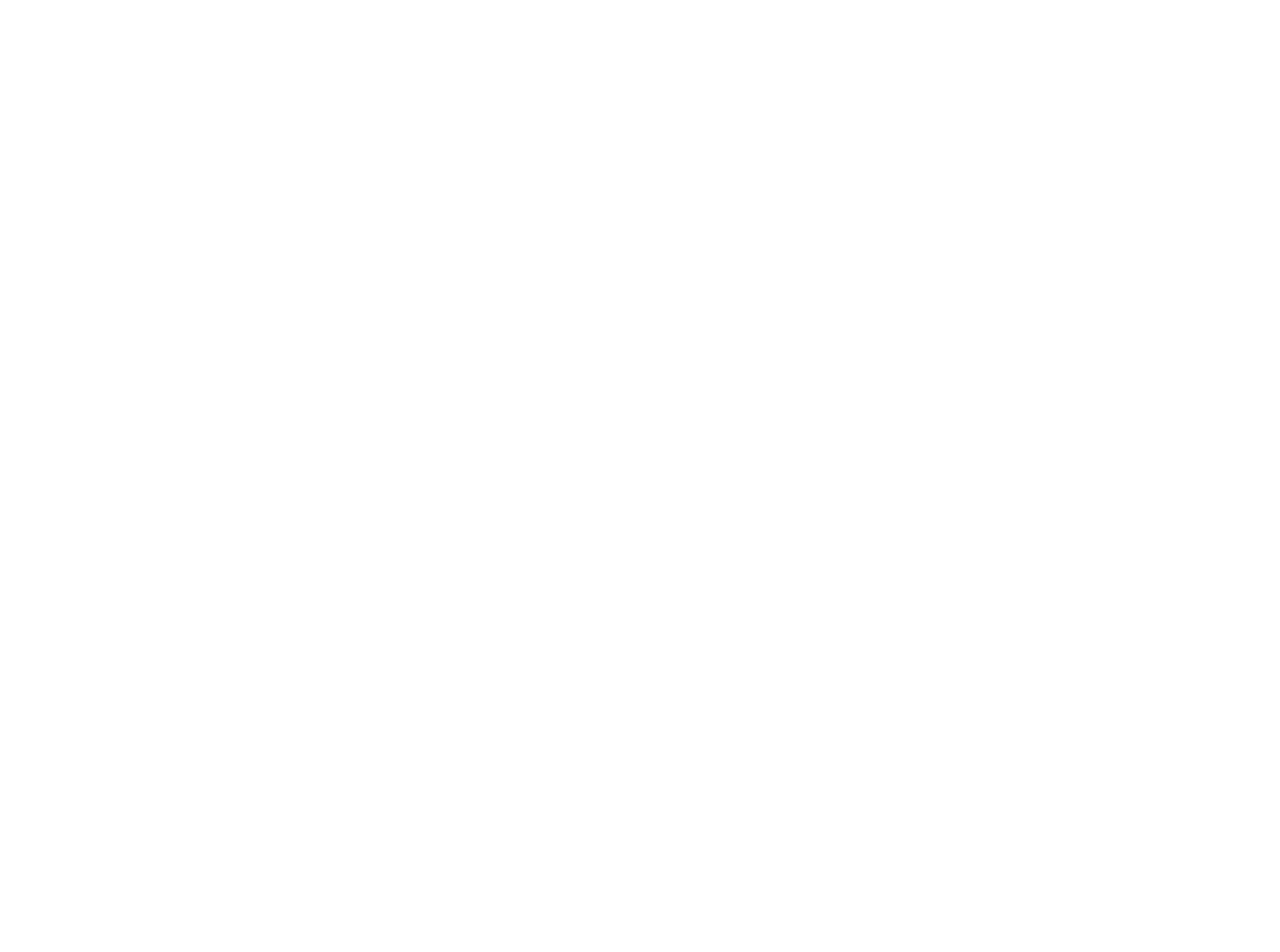
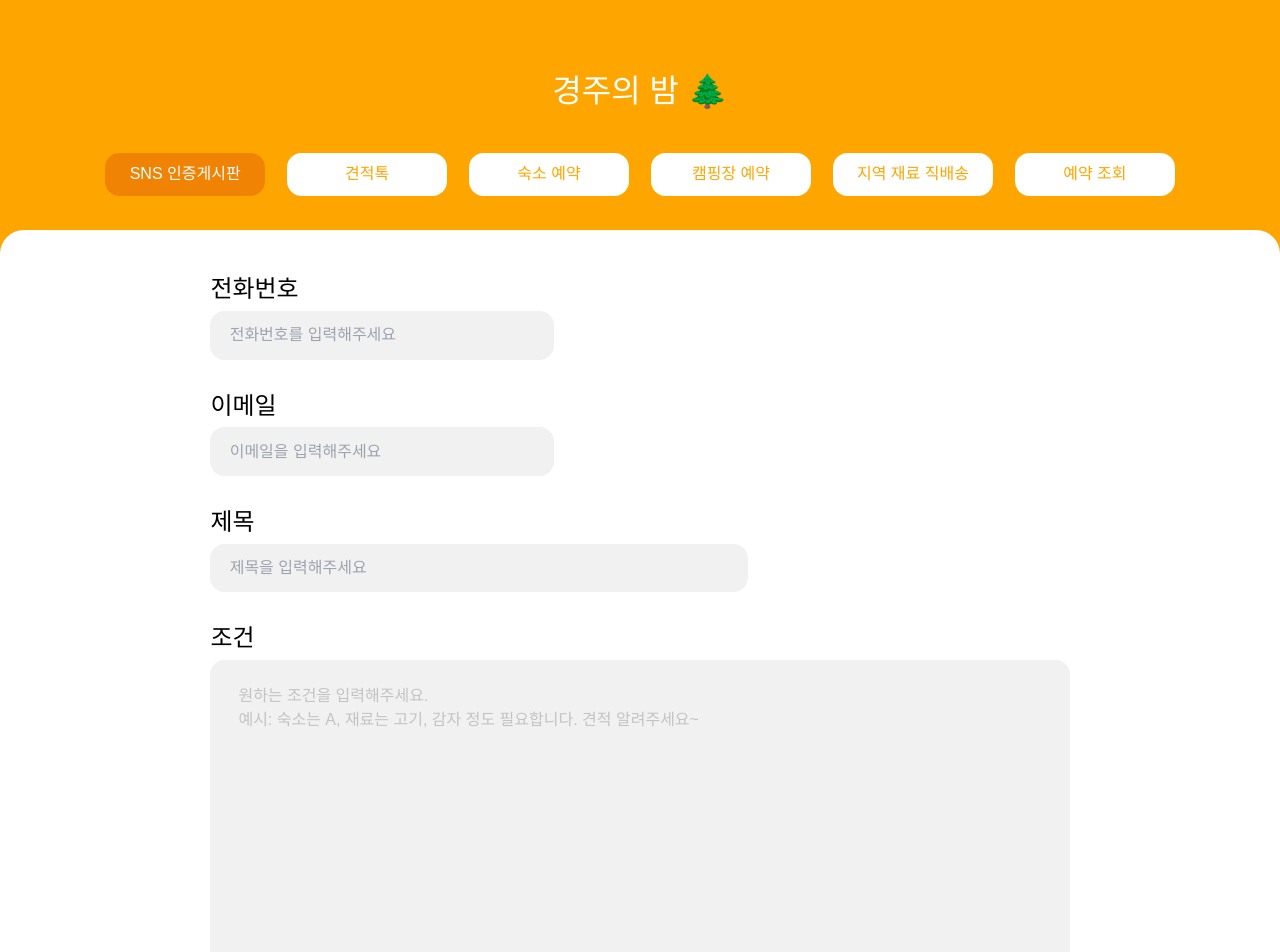
Before and after one commit to mjgwon24/tour-recommend-front, a Next.js app: page /quoteTalk in a window 1280 px wide. Shown: the top 952 px of the page. Before the commit the page ends 800 px from the top, so only its background shows below. Built offline with nearby package versions, Linux system fonts and the light colour scheme; a web font is replaced by a local one.

Commit message:
feat: quoteTalk페이지 UI 구현

```diff
--- a/pages/quoteTalk/index.jsx
+++ b/pages/quoteTalk/index.jsx
@@ -1,6 +1,95 @@
+import {useRouter} from 'next/router';
+import { RiImageAddLine } from "@react-icons/all-files/ri/RiImageAddLine"
+import { TiDelete } from "@react-icons/all-files/ti/TiDelete";
+import {useState,useRef,React} from 'react';
+
 export default function quoteTalkPage() {
+
+    const [certMode, setCertMode] = useState("room");
+    const [placeholder, setPlaceholder] = useState(true);
+    const [text,setText] = useState("");
+    const inputRef = useRef(null);
+    const router = useRouter();
+
+    const [files, setFiles] = useState([]);
+
+    const handleTextarea = (e)=>{
+        setPlaceholder(false);
+        inputRef.current.focus();
+    }
+    const handleFileChange = (event) => {
+        const selectedFiles = Array.from(event.target.files);
+        setFiles(selectedFiles);
+    };
+
     return (
-        <>
-        </>
+        <div className="flex flex-col bg-[#FFA500]">
+        {/* 상단 메뉴 */}
+            <div className="flex flex-col items-center">
+                <h1 className="text-[2rem] weight-700 text-[white] pt-[4.15625rem]">경주의 밤 🌲</h1>
+                <div className="flex gap-[1.371875rem] pt-[2.401875rem] pb-[2.1575rem] weight-700 text-[#FFA500]">
+                    <button
+                        className="rounded-[0.914375rem] weight-700 w-[10rem] py-[0.595rem] bg-[#F18304] text-[white]"
+                        onClick={() => router.push('/accommodateReservation')}>SNS 인증게시판
+                    </button>
+
+                    <button
+                        className="rounded-[0.914375rem] weight-700 bg-[white] w-[10rem] py-[0.595rem] hover:bg-[#F18304] hover:text-[white]"
+                        onClick={() => router.push('/quoteTalkList')}>견적톡
+                    </button>
+                    <button
+                        className="rounded-[0.914375rem] weight-700 bg-[white] w-[10rem] py-[0.595rem] hover:bg-[#F18304] hover:text-[white]"
+                        onClick={() => router.push('/certificationBoardList')}>숙소 예약
+                    </button>
+                    <button
+                        className="rounded-[0.914375rem] weight-700 bg-[white] w-[10rem] py-[0.595rem] hover:bg-[#F18304] hover:text-[white]"
+                        onClick={() => router.push('/campingReservation')}>캠핑장 예약
+                    </button>
+                    <button
+                        className="rounded-[0.914375rem] weight-700 bg-[white] w-[10rem] py-[0.595rem] hover:bg-[#F18304] hover:text-[white]"
+                        onClick={() => router.push('/ingredientsDelivery')}>지역 재료 직배송
+                    </button>
+                    <button
+                        className="rounded-[0.914375rem] weight-700 bg-[white] w-[10rem] py-[0.595rem] hover:bg-[#F18304] hover:text-[white]"
+                        onClick={() => router.push('/reservationAuth')}>예약 조회
+                    </button>
+                </div>
+            </div>
+            <div className="rounded-t-3xl flex flex-col items-center w-full min-h-screen pt-[2.539375rem] bg-white px-1.5">
+                <div className="flex flex-col gap-7 max-w-[860px]">
+                    <div className="flex flex-col">
+                        <label className="text-[1.49625rem] weight-700 pb-1">전화번호</label>
+                        <input type="text" className="rounded-[0.914375rem] w-[21.4878125rem] h-[3.0340625rem] bg-[#F1F1F1] px-[1.205rem]" placeholder="전화번호를 입력해주세요"></input>
+                    </div>
+                    <div className="flex flex-col">
+                        <label className="text-[1.49625rem] weight-700 pb-1">이메일</label>
+                        <input type="text" className="rounded-[0.914375rem] w-[21.4878125rem] h-[3.0340625rem] bg-[#F1F1F1] px-[1.205rem]" placeholder="이메일을 입력해주세요"></input>
+                    </div>
+                    <div className="flex flex-col">
+                        <label className="text-[1.49625rem] weight-700 pb-1">제목</label>
+                        <input type="text" className="rounded-[0.914375rem] w-[33.6240625rem] h-[3.0340625rem] bg-[#F1F1F1] px-[1.205rem]" placeholder="제목을 입력해주세요"></input>
+                    </div>
+                    <div className="flex flex-col">
+                        <label className="text-[1.49625rem] weight-700 pb-1">조건</label>
+                        <div className={`relative bottom-[-1.5rem] left-[1rem] text-[#C3C3C3] ${placeholder?"z-20":"invisible"} pl-2`} onClick={handleTextarea}>
+                            <ul className='list-outside pl-1'>
+                                <li>원하는 조건을 입력해주세요.</li>
+                                <li>예시: 숙소는 A, 재료는 고기, 감자 정도 필요합니다. 견적 알려주세요~</li>
+                            </ul>
+                        </div>
+                        <textarea type="text"
+                        className="relative bottom-[3rem] rounded-[0.914375rem] w-[53.69875rem] h-[21.7371875rem] bg-[#F1F1F1] px-[19px] py-[19px] resize-none"
+                        ref={inputRef}
+                        onFocus={()=>{setPlaceholder(false)}}
+                        onBlur={()=>{setPlaceholder(text=="")}}
+                        onChange={(e)=>{setText(e.target.value)}}>
+                            {text}
+                        </textarea>
+                    </div>
+                    <button className="self-center mt-10 mb-[19.239375rem] rounded-[0.914375rem] w-[18.2875rem] h-[4.15625rem] bg-[#FFA500] text-[1.49625rem] text-white weight-700  hover:bg-[#F18304]">견적 요청!</button>
+                </div>
+            </div>
+
+        </div>
     );
 }
```
